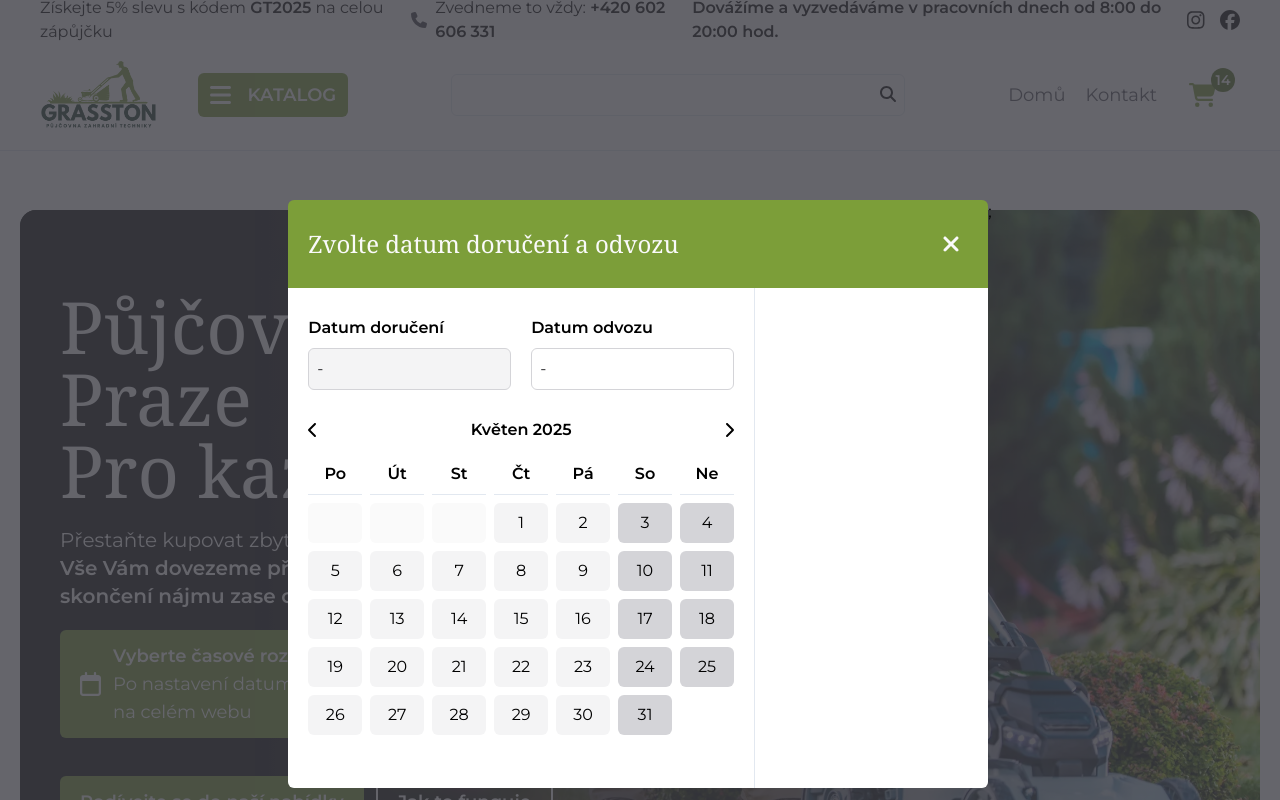
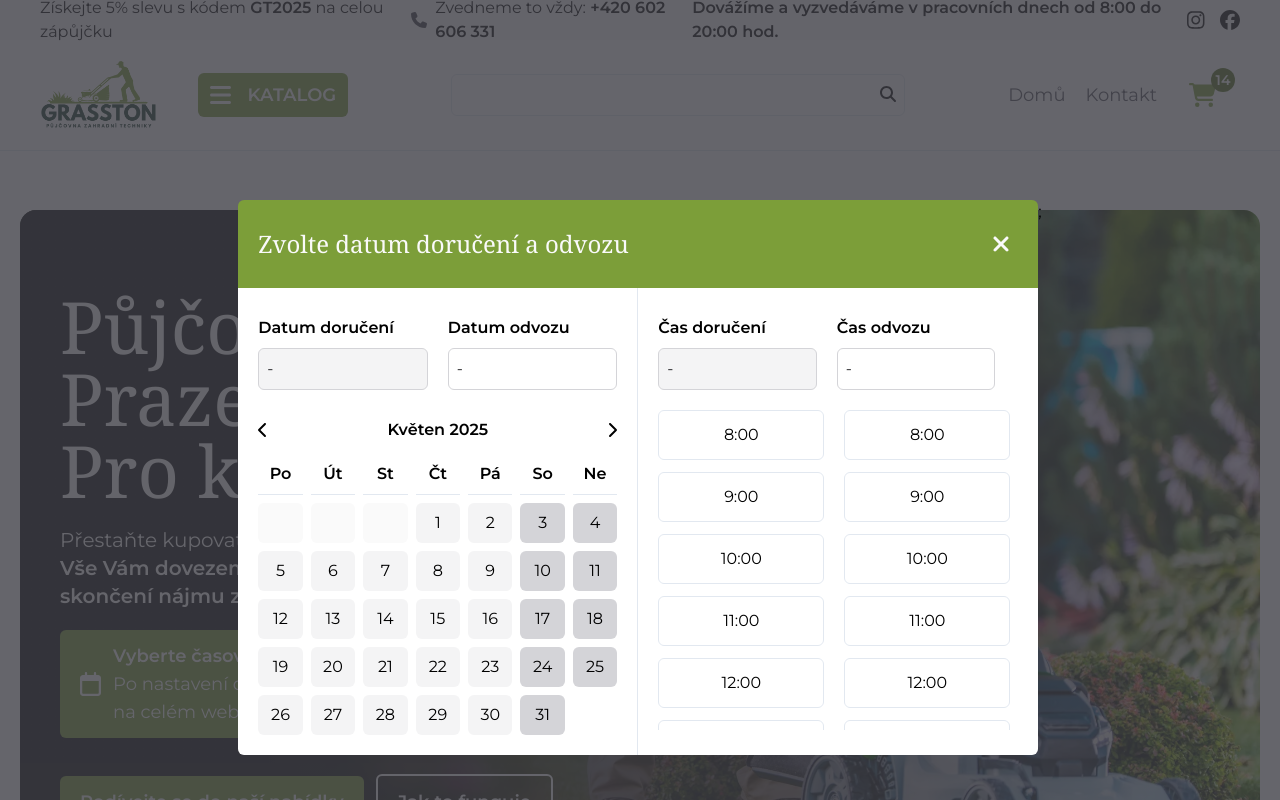
Before and after one commit to MrHyaena/rentek, a Next.js app in the folder app/: page / in a window 1280 px wide. Both pictures are taken after a click on the element 425 px from the left and 684 px from the top of the page. Shown: the top 800 px of the page. Built offline with nearby package versions, Linux system fonts and the light colour scheme.

Commit message:
Styling time part of the DatepickerToggle
- Styling is done
- Functionality is not

```diff
--- a/app/app/_components/Datepickers/DatepickerToggle.tsx
+++ b/app/app/_components/Datepickers/DatepickerToggle.tsx
@@ -376,7 +376,7 @@ export default function DatepickerToggle({ setToggle }: Props) {
               }}
             />
           </div>
-          <div className="min-h-[500px] min-w-[700px] grid grid-cols-3 bg-white rounded-b-md">
+          <div className=" max-h-[500px] min-w-[800px] grid grid-cols-4 bg-white rounded-b-md">
             <div className="col-span-2 border-r border-borderGray p-5">
               <div className="grid grid-cols-2 justify-items-stretch gap-5 py-2">
                 <div>
@@ -443,7 +443,116 @@ export default function DatepickerToggle({ setToggle }: Props) {
                 })}
               </div>
             </div>
-            <div></div>
+            <div className=" col-span-2 py-2 px-5 ">
+              <div
+                style={{ scrollbarGutter: "stable" }}
+                className="overflow-auto pr-2
+                 grid grid-cols-2 justify-items-stretch gap-5 py-5"
+              >
+                <div>
+                  <p className="mb-2 font-semibold">Čas doručení</p>
+                  <p
+                    style={{ backgroundColor: fieldColors[0] }}
+                    className="p-2 border border-zinc-300 text-textPrimary rounded-md cursor-pointer"
+                    onClick={() => {
+                      setFieldPick(1);
+                    }}
+                  >
+                    {clientFirstDate}
+                  </p>
+                </div>
+                <div>
+                  <p className="mb-2 font-semibold">Čas odvozu</p>
+                  <p
+                    style={{ backgroundColor: fieldColors[1] }}
+                    className="p-2 border border-zinc-300 text-textPrimary  rounded-md cursor-pointer"
+                    onClick={() => {
+                      setFieldPick(2);
+                    }}
+                  >
+                    {clientSecondDate}
+                  </p>
+                </div>
+              </div>
+              <div className="pr-2 max-h-[320px] overflow-y-scroll gap-5 grid grid-cols-2 justify-items-stretch text-center">
+                <div className=" flex flex-col items-stretch gap-3">
+                  <button className="p-3  border rounded-md border-borderGray">
+                    8:00
+                  </button>
+                  <button className="p-3 border rounded-md border-borderGray">
+                    9:00
+                  </button>
+                  <button className="p-3 border rounded-md border-borderGray">
+                    10:00
+                  </button>
+                  <button className="p-3 border rounded-md border-borderGray">
+                    11:00
+                  </button>
+                  <button className="p-3 border rounded-md border-borderGray">
+                    12:00
+                  </button>
+                  <button className="p-3 border rounded-md border-borderGray">
+                    13:00
+                  </button>
+                  <button className="p-3 border rounded-md border-borderGray">
+                    14:00
+                  </button>
+                  <button className="p-3 border rounded-md border-borderGray">
+                    15:00
+                  </button>
+                  <button className="p-3 border rounded-md border-borderGray">
+                    17:00
+                  </button>
+                  <button className="p-3 border rounded-md border-borderGray">
+                    18:00
+                  </button>
+                  <button className="p-3 border rounded-md border-borderGray">
+                    19:00
+                  </button>
+                  <button className="p-3 border rounded-md border-borderGray">
+                    20:00
+                  </button>
+                </div>
+                <div className=" flex flex-col items-stretch gap-3">
+                  <button className="p-3  border rounded-md border-borderGray">
+                    8:00
+                  </button>
+                  <button className="p-3 border rounded-md border-borderGray">
+                    9:00
+                  </button>
+                  <button className="p-3 border rounded-md border-borderGray">
+                    10:00
+                  </button>
+                  <button className="p-3 border rounded-md border-borderGray">
+                    11:00
+                  </button>
+                  <button className="p-3 border rounded-md border-borderGray">
+                    12:00
+                  </button>
+                  <button className="p-3 border rounded-md border-borderGray">
+                    13:00
+                  </button>
+                  <button className="p-3 border rounded-md border-borderGray">
+                    14:00
+                  </button>
+                  <button className="p-3 border rounded-md border-borderGray">
+                    15:00
+                  </button>
+                  <button className="p-3 border rounded-md border-borderGray">
+                    17:00
+                  </button>
+                  <button className="p-3 border rounded-md border-borderGray">
+                    18:00
+                  </button>
+                  <button className="p-3 border rounded-md border-borderGray">
+                    19:00
+                  </button>
+                  <button className="p-3 border rounded-md border-borderGray">
+                    20:00
+                  </button>
+                </div>
+              </div>
+            </div>
           </div>
         </div>
         ;
```
